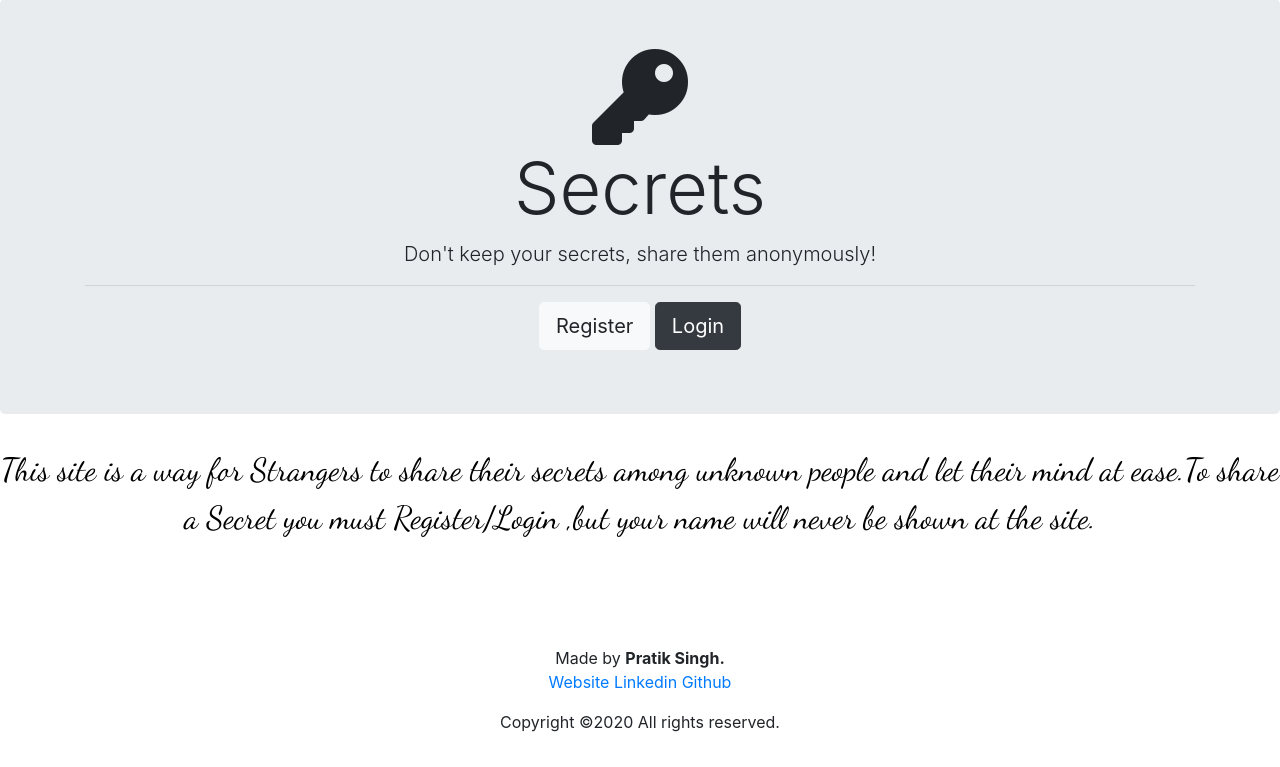
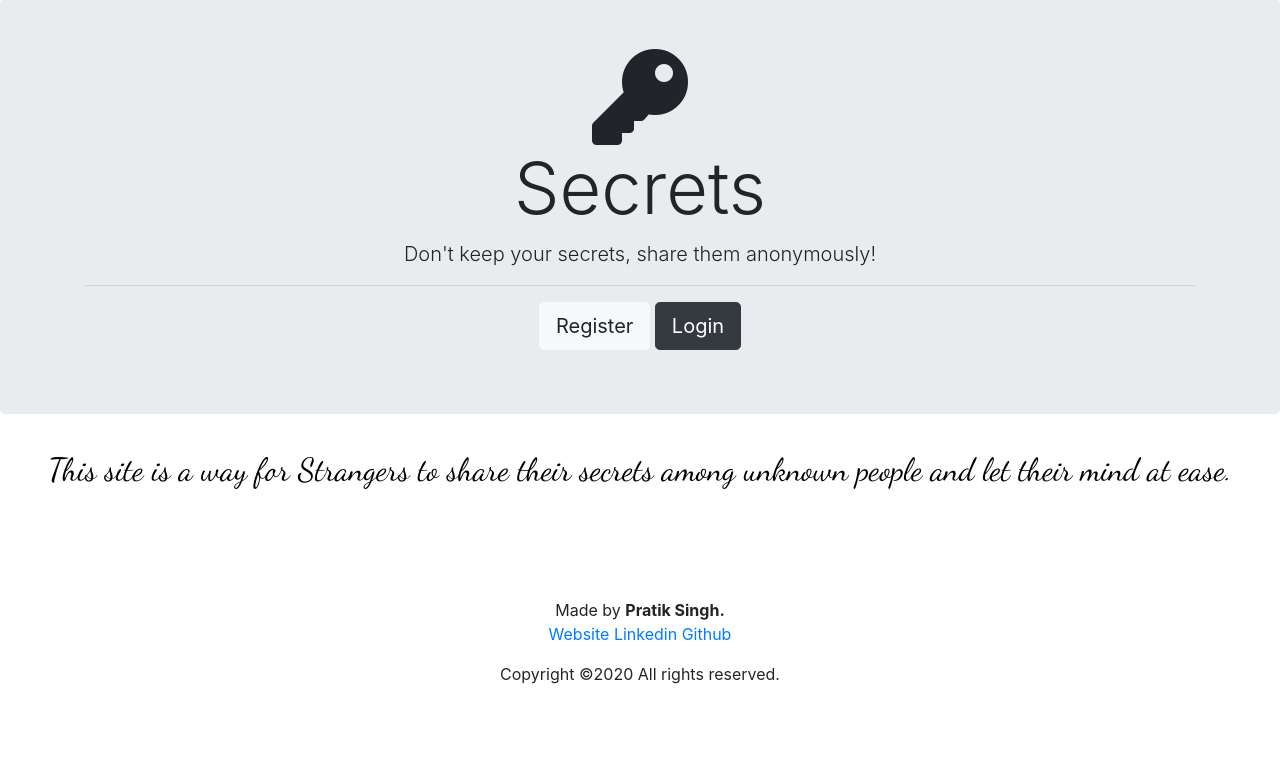
Before and after one commit to kitarp29/Secrets, a Node server app: page / in a window 1280 px wide. Shown: the part 33-800 px from the top of the page. Run offline with Node 20, Linux system fonts and the light colour scheme; some libraries are stand-ins or nearby versions.

Commit message:
New changes

```diff
--- a/views/home.ejs
+++ b/views/home.ejs
@@ -12,7 +12,6 @@
   </div>
 </div>
 <p class="secret-text">
-This site is a way for Strangers to share their secrets among unknown people and let their mind at ease.To share a Secret you must Register/Login ,but your name will never be shown at the site.
-</p>
+This site is a way for Strangers to share their secrets among unknown people and let their mind at ease.</p>
 
 <%- include('partials/footer') %>
```
